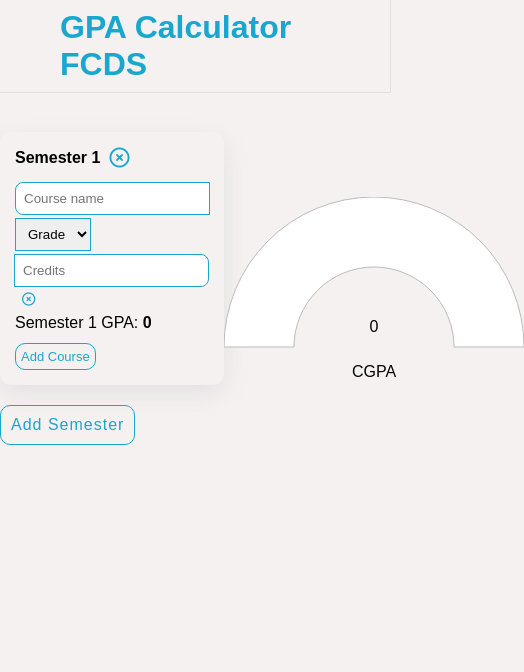
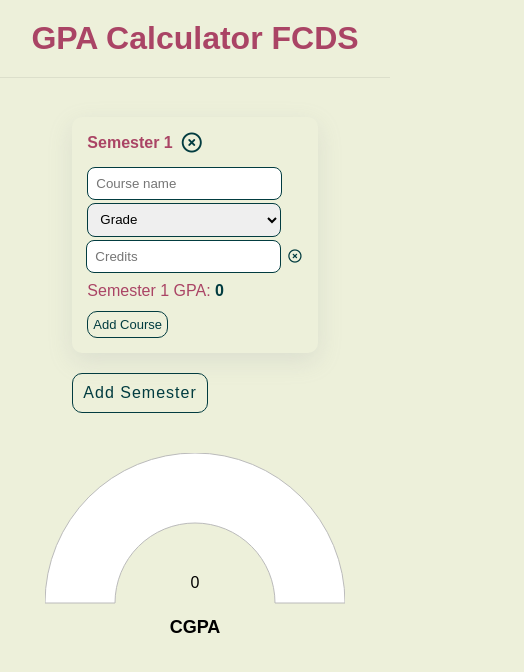
Before and after one commit to HishamM1/gpa-calculator, a Vue app: page / in a window 390 px wide. Shown: the top 672 px of the page, 524 px wide, since content can reach past the window. Built offline with nearby package versions, Linux system fonts and the light colour scheme.

Commit message:
ui changes

```diff
--- a/src/App.vue
+++ b/src/App.vue
@@ -126,8 +126,8 @@ const scale = (n, domainMax, rangeMax) => {
 
 const rotation = computed(() => scale(CGPA.value, 4, 180));
 const color = computed(() => {
-  if (CGPA.value >= 3) return "#007A3D"; // Green
-  if (CGPA.value >= 2) return "#F9D616"; // Yellow
+  if (CGPA.value >= 3) return "#AA4465";
+  if (CGPA.value >= 2) return "#023C40";
   return "#CE1126"; // Red
 });
 </script>
@@ -200,7 +200,7 @@ const color = computed(() => {
             </ul>
             <div class="semester-gpa">
               Semester {{ semester.id }} GPA:
-              <h4 style="display: inline">{{ semester.gpa }}</h4>
+              <h4>{{ semester.gpa }}</h4>
             </div>
             <button class="add-course" @click="addCourse(semester.id)">Add Course</button>
           </li>
@@ -250,13 +250,23 @@ const color = computed(() => {
         <text class="rate" x="150" y="135" text-anchor="middle">
           {{ CGPA }}
         </text>
-        <text class="label" x="150" y="180" text-anchor="middle">CGPA</text>
+        <text class="cgba" x="150" y="180" text-anchor="middle">CGPA</text>
       </svg>
     </div>
   </main>
 </template>
 
 <style>
+:root {
+  --primary: #edf0da;
+  --secondary: #aa4465;
+  --third: #023c40;
+}
+.cgba {
+  font-weight: bold;
+  font-size: large;
+}
+
 * {
   padding: 0;
   margin: 0;
@@ -264,15 +274,19 @@ const color = computed(() => {
 }
 
 body {
-  background-color: #f6f1f1;
+  background-color: var(--primary);
+  color: var(--secondary);
 }
 nav {
   box-shadow: 0px 0px 0px 1px rgba(0, 0, 0, 0.07);
-  padding: 9px 60px;
+  padding: 20px 0px;
+  display: flex;
+  align-items: center;
+  justify-content: center;
 }
 
 nav h1 {
-  color: #19a7ce;
+  color: var(--secondary);
   font-weight: 600;
   font-size: xx-large;
 }
@@ -291,6 +305,27 @@ main {
   align-items: center;
 }
 
+@media (max-width: 768px) {
+  main {
+    flex-direction: column;
+    gap: 40px;
+  }
+
+  .course-inputs select {
+    width: 90%;
+    display: block;
+  }
+  .input-l,
+  select,
+  .input-r {
+    border-radius: 8px;
+  }
+
+  .course-inputs {
+    margin-top: 10px;
+  }
+}
+
 section {
   box-shadow: rgba(149, 157, 165, 0.2) 0px 8px 24px;
   border-radius: 10px;
@@ -302,67 +337,67 @@ section {
   letter-spacing: 1px;
   margin-top: 20px;
   border-radius: 10px;
-  border: 1px solid #19a7ce;
+  border: 1px solid var(--third);
   padding: 10px;
   font-size: medium;
   background-color: transparent;
-  color: #19a7ce;
+  color: var(--third);
   transition: all 0.4s ease;
   cursor: pointer;
 }
 
 .add-semester:hover {
-  border: 1px solid #146c94;
-  color: #146c94;
+  border: 1px solid var(--secondary);
+  color: var(--secondary);
   box-shadow: 0px 15px 20px rgba(0, 0, 0, 0.1);
 }
 
 .add-course {
   border-radius: 10px;
-  border: 1px solid #19a7ce;
+  border: 1px solid var(--third);
   padding: 5px;
   font-size: small;
   background-color: transparent;
-  color: #19a7ce;
+  color: var(--third);
   transition: all 0.4s ease;
   cursor: pointer;
   margin-top: 5px;
 }
 
 .add-course:hover {
-  border: 1px solid #146c94;
-  color: #146c94;
+  border: 1px solid var(--secondary);
+  color: var(--secondary);
   /* box-shadow: 0px 15px 20px rgba(0, 0, 0, 0.1); */
 }
 input:focus,
 select:focus {
   outline: none;
-  border: 1px solid #146c94;
+  border: 1px solid var(--secondary);
 }
 .remove-semester {
   font-size: 20px;
   border: 1px solid transparent;
   background-color: transparent;
   transition: all 0.4s ease;
-  color: #19a7ce;
+  color: var(--third);
   cursor: pointer;
   display: flex;
   align-items: center;
   justify-content: center;
 }
 .remove-semester:hover {
-  color: #146c94;
+  color: var(--secondary);
 }
 .input-l {
   border-top-left-radius: 8px 8px;
   border-bottom-left-radius: 8px 8px;
-  border: 1px solid #19a7ce;
+  border: 1px solid var(--third);
   margin-right: -1px;
 }
 .input-r {
   border-top-right-radius: 8px 8px;
   border-bottom-right-radius: 8px 8px;
-  border: 1px solid #19a7ce;
+  border: 1px solid var(--third);
   margin-left: -1px;
 }
 input {
@@ -370,8 +405,8 @@ input {
   margin: 3px 0px;
 }
 select {
-  border: 1px solid #19a7ce;
-  padding: 7px 8px 7px;
+  border: 1px solid var(--third);
+  padding: 7px 8px 8px;
 }
 
 .semester-card:not(:last-child) {
@@ -381,17 +416,21 @@ select {
 .remove-course {
   border: 1px solid transparent;
   background-color: transparent;
-  color: #19a7ce;
+  color: var(--third);
   cursor: pointer;
   transition: all 0.4s ease;
   margin-left: 6px;
 }
 
 .remove-course:hover {
-  color: #146c94;
+  color: var(--secondary);
 }
 
 .semester-gpa {
   margin: 6px 0px;
 }
+.semester-gpa h4 {
+  color: var(--third);
+  display: inline;
+}
 </style>
```
